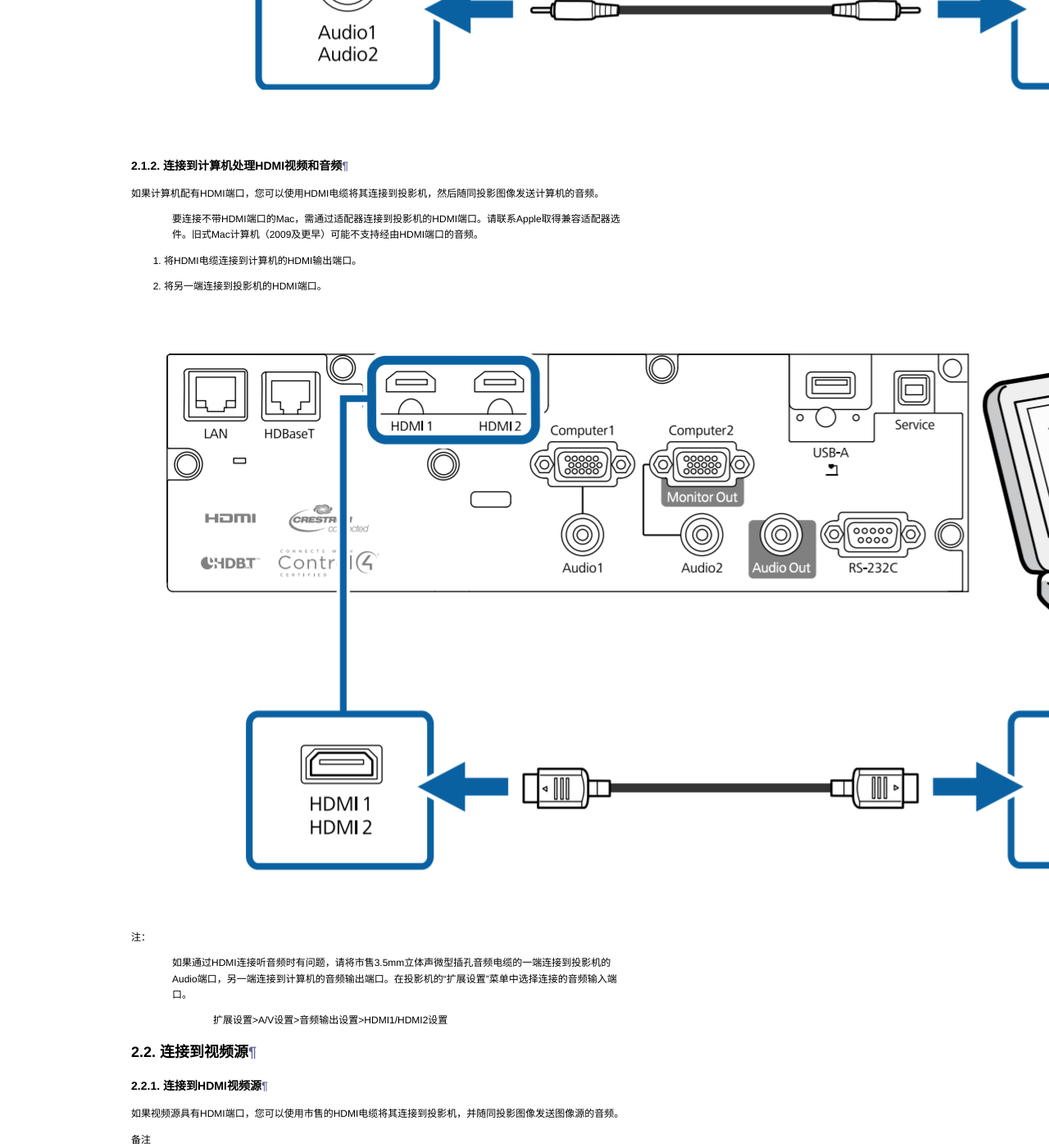
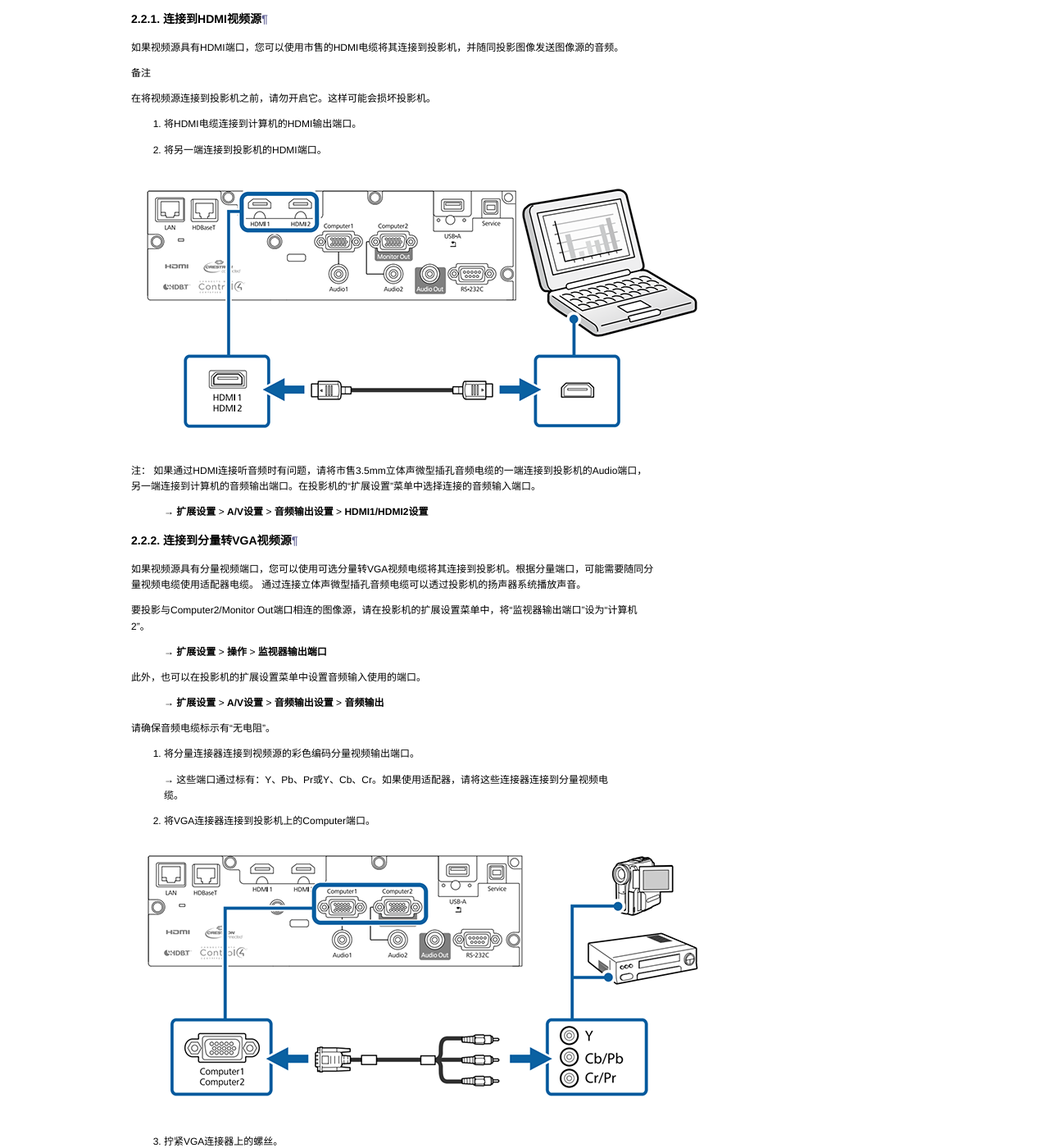
Before and after one commit to zjl123001/Projector-Specification-Documents, a Sphinx documentation site: the page built from source/Link.rst, in a window 1280 px wide and 1400 px high, scrolled down 2075 px. Shown: the whole window at 82% size. Built offline with Sphinx 7.4.7, drawn with Linux system fonts in a browser that asks for light colours; comment, search, counter and statistics services are not loaded; some of the changed text lies outside the part shown.

Commit message:
Wensy‘s update
调整部分图片大小+调整部分rst内格式

```diff
--- a/source/Link.rst
+++ b/source/Link.rst
@@ -11,12 +11,16 @@
 连接到计算机处理VGA视频和音频
 ---------------------------------
 
- - 要连接不带VGA视频端口的计算机，需通过适配器连接到投影机的VGA视频端口。
- - 要投影与Computer2/Monitor Out端口相连的图像源，请在投影机的扩展设置菜单中，将“监视器输出端口”设为“计算机2”。
-     - 扩展设置>操作>监视器输出端口
- - 此外，也可以在投影机的扩展设置菜单中设置音频输入使用的端口。
-     - 扩展设置>A/V设置>音频输出设置>音频输出
- - 请确保音频电缆标示有“无电阻”。
+要连接不带VGA视频端口的计算机，需通过适配器连接到投影机的VGA视频端口。
+要投影与Computer2/Monitor Out端口相连的图像源，请在投影机的扩展设置菜单中，将“监视器输出端口”设为“计算机2”。
+
+ → **扩展设置** > **操作** > **监视器输出端口**
+
+此外，也可以在投影机的扩展设置菜单中设置音频输入使用的端口。
+
+ → **扩展设置** > **A/V设置** > **音频输出设置** > **音频输出**
+
+请确保音频电缆标示有“无电阻”。
 
 
 1. 将VGA计算机电缆连接到计算机的监视器端口。
@@ -36,7 +40,7 @@
 
 如果计算机配有HDMI端口，您可以使用HDMI电缆将其连接到投影机，然后随同投影图像发送计算机的音频。
 
- - 要连接不带HDMI端口的Mac，需通过适配器连接到投影机的HDMI端口。请联系Apple取得兼容适配器选件。旧式Mac计算机（2009及更早）可能不支持经由HDMI端口的音频。
+ → 要连接不带HDMI端口的Mac，需通过适配器连接到投影机的HDMI端口。请联系Apple取得兼容适配器选件。旧式Mac计算机（2009及更早）可能不支持经由HDMI端口的音频。
 
 1. 将HDMI电缆连接到计算机的HDMI输出端口。
 2. 将另一端连接到投影机的HDMI端口。
@@ -44,9 +48,9 @@
 .. image:: images/2-2-1.png
 
 注：
+如果通过HDMI连接听音频时有问题，请将市售3.5mm立体声微型插孔音频电缆的一端连接到投影机的Audio端口，另一端连接到计算机的音频输出端口。在投影机的“扩展设置”菜单中选择连接的音频输入端口。
 
- - 如果通过HDMI连接听音频时有问题，请将市售3.5mm立体声微型插孔音频电缆的一端连接到投影机的Audio端口，另一端连接到计算机的音频输出端口。在投影机的“扩展设置”菜单中选择连接的音频输入端口。
-     - 扩展设置>A/V设置>音频输出设置>HDMI1/HDMI2设置
+ → **扩展设置** > **A/V设置** > **音频输出设置** > **HDMI1/HDMI2设置**
 
 
 连接到视频源
@@ -65,9 +69,9 @@
 .. image:: images/2-3-1.png
 
 注：
+如果通过HDMI连接听音频时有问题，请将市售3.5mm立体声微型插孔音频电缆的一端连接到投影机的Audio端口，另一端连接到计算机的音频输出端口。在投影机的“扩展设置”菜单中选择连接的音频输入端口。
 
- - 如果通过HDMI连接听音频时有问题，请将市售3.5mm立体声微型插孔音频电缆的一端连接到投影机的Audio端口，另一端连接到计算机的音频输出端口。在投影机的“扩展设置”菜单中选择连接的音频输入端口。
-     - 扩展设置>A/V设置>音频输出设置>HDMI1/HDMI2设置
+ → **扩展设置** > **A/V设置** > **音频输出设置** > **HDMI1/HDMI2设置**
 
 
 连接到分量转VGA视频源
@@ -75,15 +79,19 @@
 
 如果视频源具有分量视频端口，您可以使用可选分量转VGA视频电缆将其连接到投影机。根据分量端口，可能需要随同分量视频电缆使用适配器电缆。 通过连接立体声微型插孔音频电缆可以透过投影机的扬声器系统播放声音。
 
- - 要投影与Computer2/Monitor Out端口相连的图像源，请在投影机的扩展设置菜单中，将“监视器输出端口”设为“计算机2”。
-     - 扩展设置>操作>监视器输出端口
- - 此外，也可以在投影机的扩展设置菜单中设置音频输入使用的端口。
-     - 扩展设置>A/V设置>音频输出设置>音频输出
- - 请确保音频电缆标示有“无电阻”。
+要投影与Computer2/Monitor Out端口相连的图像源，请在投影机的扩展设置菜单中，将“监视器输出端口”设为“计算机2”。
+
+ → **扩展设置** > **操作** > **监视器输出端口**
+
+此外，也可以在投影机的扩展设置菜单中设置音频输入使用的端口。
+
+ → **扩展设置** > **A/V设置** > **音频输出设置** > **音频输出**
+
+请确保音频电缆标示有“无电阻”。
 
 1. 将分量连接器连接到视频源的彩色编码分量视频输出端口。
 
- - 这些端口通过标有：Y、Pb、Pr或Y、Cb、Cr。如果使用适配器，请将这些连接器连接到分量视频电缆。
+ → 这些端口通过标有：Y、Pb、Pr或Y、Cb、Cr。如果使用适配器，请将这些连接器连接到分量视频电缆。
 
 2. 将VGA连接器连接到投影机上的Computer端口。
 
@@ -97,7 +105,7 @@
 
 注：
 
-     - 信号>高级>输入信号
+ → **信号** > **高级** > **输入信号**
 
 连接到外部USB设备
 ==============================
```
Also changed, not shown: other parts of source/Link.rst (+13 -10 lines), source/images/1-1-1.png, source/images/1-2-1.png, source/images/1-3-1.png, source/images/1-4-1.png, source/images/1-5-1.png, source/images/1-6-1.png, source/images/2-1-1.png, source/images/2-1-2.png, source/images/2-2-1.png, source/images/2-3-1.png, source/images/2-4-1.png, source/images/2-4-2.png, source/images/2-5-1.png, 3 more files.
